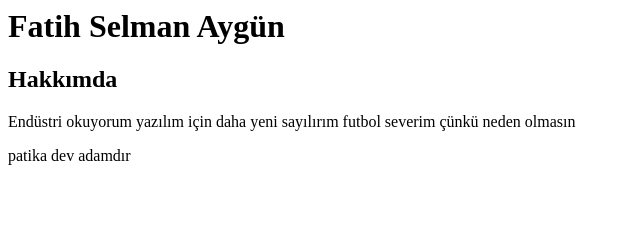
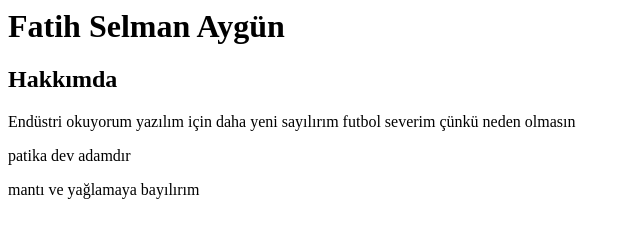
Before and after one commit to maliksonmez/ilk-site, a plain HTML site: page index.html in a window 1280 px wide. Shown: the whole page, without its empty margins (0-640 px from the left). Drawn offline with Linux system fonts and the light colour scheme.

Commit message:
Update index.html

```diff
--- a/index.html
+++ b/index.html
@@ -4,3 +4,5 @@
 
 <p>Endüstri okuyorum yazılım için daha yeni sayılırım futbol severim çünkü neden olmasın</p>
 <p>patika dev adamdır</p>
+
+<p>mantı ve yağlamaya bayılırım</p>
```
